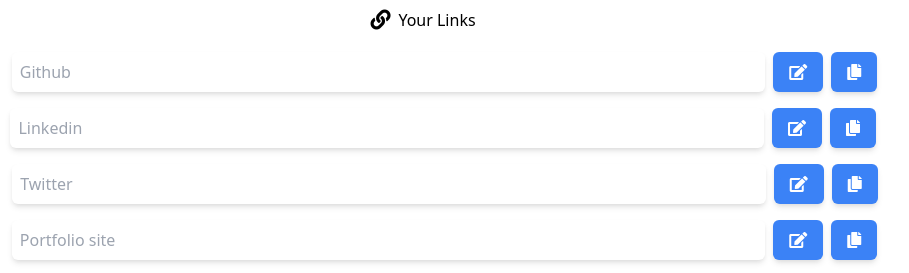
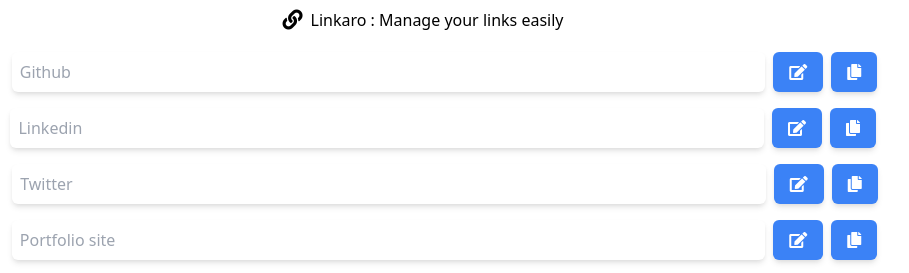
Before and after one commit to parthpanchal123/Linkaro, a browser extension: page link_index.html in a window 1280 px wide. Shown: the top 273 px of the page, 217-1126 px from the left. Drawn offline with nearby package versions, Linux system fonts and the light colour scheme.

Commit message:
Some changes

```diff
--- a/app.js
+++ b/app.js
@@ -125,7 +125,7 @@
 };
 
 const showalert = (linkData) => {
-  alert(linkData + "copied to clipboard 🔥 ");
+  alert(linkData + " copied to clipboard 🔥 ");
 };
 
 const loadAllFromLocalStorage = () => {
--- a/link_index.html
+++ b/link_index.html
@@ -16,7 +16,7 @@
 	<main>
 		<div class="flex flex-row items-center justify-center gap-x-2">
 			<i class="fa fa-link mt-2" style="font-size: 20px;"></i>
-			<h2 class=" text-center mt-2">Your Links</h2>
+			<h2 class=" text-center mt-2">Linkaro : Manage your links easily </h2>
 		</div>
 
 		<div class="links-area m-3">
```
